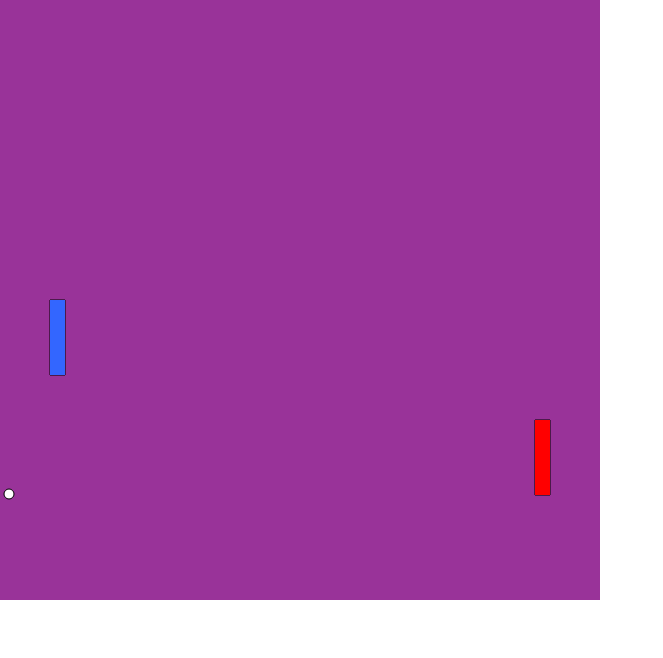
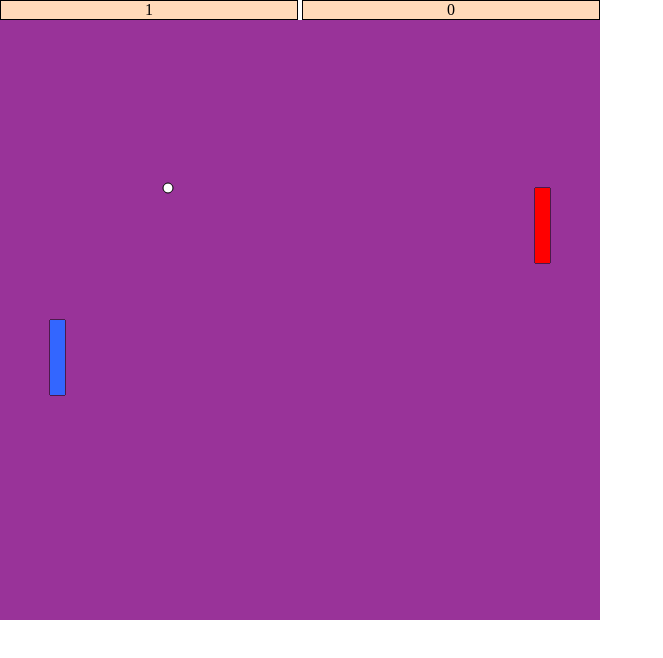
Before and after one commit to Impossibeard/blocpong, a plain HTML site: page pong.html in a window 1280 px wide. Shown: the whole page, without its empty margins (0-663 px from the left). Drawn offline with Linux system fonts and the light colour scheme.

Commit message:
Tracks scores. Updated physics

```diff
--- a/main.css
+++ b/main.css
@@ -0,0 +1,7 @@
+.score {
+    display: inline-block;
+    border: 1px solid black;
+    width: 296px;
+    text-align: center;
+    background-color: peachpuff;
+}
--- a/pong.html
+++ b/pong.html
@@ -2,13 +2,25 @@
 <html>
   <head>
     <style>
-      body {
-        margin: 0px;
-        padding: 0px;
-      }
+        body {
+            margin: 0px;
+            padding: 0px;
+        }
+        .score {
+            display: inline-block;
+            border: 1px solid black;
+            width: 296px;
+            text-align: center;
+            background-color: peachpuff;
+        }
+        #pongCanvas {
+            display:block;
+        }
     </style>
   </head>
   <body>
+    <div id="computerScore" class="score">0</div>
+    <div id="playerScore" class="score">0</div>
     <canvas id="pongCanvas" width="600" height="600"></canvas>
     <script>
 
@@ -20,6 +32,9 @@
         function(callback) { window.setTimeout(callback, 1000/60) };
         var canvas = document.getElementById('pongCanvas');
         var context = canvas.getContext('2d');
+        //scorekeeping variables
+        var playerScore = 0;
+        var computerScore = 0;
 
         //background fill
         function Background(){};
@@ -38,7 +53,7 @@
             this.width = width;
             this.height = height;
             this.color = color;
-            this.speed = 20;
+            this.speed = 30;
         };
 
         //paddle render
@@ -59,7 +74,8 @@
                 this.y = 0;
             } else if (this.y + this.height > 600) {
                 this.y = 600 - this.height;
-            }
+            };
+            this.moving = false;
         };
 
         //player object
@@ -69,7 +85,7 @@
 
         //computer object constructor
         function Computer() {
-            this.speed = 15;
+            this.speed = 3;
         };
         Computer.prototype = new Paddle(535, 300, 15, 75, "#ff0000");
 
@@ -85,20 +101,14 @@
             };
         };
 
-        //speed calculations
-        var positive_x_speed = Math.floor((Math.random() * 3) + 1);
-        var positive_y_speed = Math.floor((Math.random() * 3) + 1);
-        var random_x_speed = positive_x_speed * (Math.floor(Math.random()*2) == 1 ? 1 : -1);
-        var random_y_speed = positive_y_speed * (Math.floor(Math.random()*2) == 1 ? 1 : -1);
-
 
         //ball object
         function Ball(x, y) {
             this.x = x;
             this.y = y;
             this.radius = 5;
-            this.x_speed = random_x_speed;
-            this.y_speed = random_y_speed;
+            this.x_speed = 3;
+            this.y_speed = 3;
         };
 
 
@@ -119,7 +129,7 @@
             var player_front = player.x + player.width;
             var player_top = player.y;
             var player_bottom = player.y + player.height;
-            var computer_front = computer.x;
+            var computer_back = computer.x + computer.width;
             var computer_top = computer.y;
             var computer_bottom = computer.y + computer.height;
             this.top = this.y - 5;
@@ -128,41 +138,25 @@
             this.right = this.x + 5;
 
 
-
             //hits a wall
             if (this.y <= 5 || this.y >= 600) {
                 this.y_speed *= -1;
             };
 
-            /*
-
-                The ball is a hit on the player paddle if:
-
-                ballX - ballRadius <= playerPaddleX + playerPaddleWidth && ballX - ballRadius >= playerPaddleX
-                &&
-                ballY >= playerPaddleY && ballY <= playerPaddleY + playerPaddleHeight
-
-            */
-
-            //var leftOfBall = this.x - this.radius;
-
-            //if (leftOfBall <= player.x + player.width && this.y <= player.y + player.height && this.y >= player.y)
-
-
 
             //hits the front of a player's paddle
-            if (this.left <= player_front && this.left >= player.x && this.y >= player.y && this.y <= player_bottom){
+            if (this.left <= player_front && this.left >= player.x && this.bottom >= player.y && this.top <= player_bottom){
                 this.x_speed *= -1;
-                this.y_speed *= -1;
+                if (player.moving === true){
+                  this.x_speed = 4.5;
+                } else {
+                    this.x_speed = 3;
+                }
             };
 
-            //console.log(this.bottom);
-            //console.log(computer_bottom);
-
             //hits the front of a computer's paddle
-            if (this.right === computer_front && (this.bottom < computer_bottom && this.top > computer_top)){
+            if (this.right >= computer.x && this.right <= computer_back && this.bottom >= computer.y && this.top <= computer_bottom){
                 this.x_speed *= -1;
-                this.y_speed *= -1;
             };
 
             var ball_reset = function(){
@@ -176,11 +170,18 @@
             if(this.x > canvas.width){
                 console.log("Player scores!");
                 ball_reset();
+                playerScore += 1;
+                console.log(playerScore);
+                document.getElementById("playerScore").innerHTML = playerScore;
             } else if(this.x < 0){
                 console.log("Computer scores!");
                 ball_reset();
+                computerScore += 1;
+                console.log(computerScore);
+                document.getElementById("computerScore").innerHTML = computerScore;
             }
         };
+
 
         //instantiated objects
         var background = new Background();
@@ -209,19 +210,19 @@
         };
 
         window.addEventListener("keydown", function(event) {
-            console.log("moving! Player at " + player.x + ", " + player.y);
-            console.log(event.key);
             event.preventDefault();
             if (event.key === "ArrowUp"){
                 player.move(-1);
-                console.log("moving up!");
+                player.moving = true;
             } else if (event.key === "ArrowDown"){
                 player.move(1);
                 console.log("moving down!");
-            } else {
-                player.move(0);
-                console.log("staying put!");
-            }
+                player.moving = true;
+            };
+        });
+        window.addEventListener("keyup", function() {
+            player.moving = false;
+            console.log("staying put!");
         });
 
 
```
